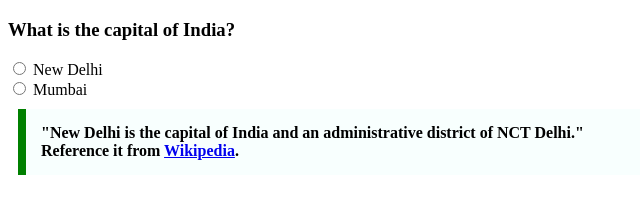
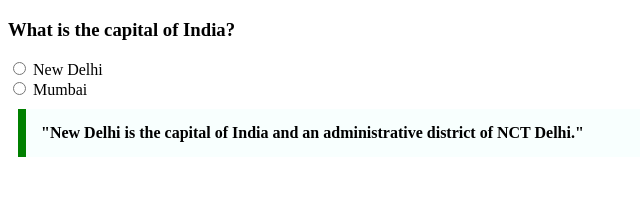
Before and after one commit to acciojob/trivia-Ashking12fbd, a website: page main.html in a window 1280 px wide. Shown: the whole page, without its empty margins (0-640 px from the left). Drawn offline with Linux system fonts and the light colour scheme.

Commit message:
created a submission

```diff
--- a/main.html
+++ b/main.html
@@ -23,9 +23,9 @@
     <label for="mumbai">Mumbai</label>
   </form>
 
-  <blockquote>
-    "New Delhi is the capital of India and an administrative district of NCT Delhi." Reference it from <a href="https://en.wikipedia.org/wiki/New_Delhi" target="_blank">Wikipedia</a>.
-  </blockquote>
+	<blockquote cite="https://en.wikipedia.org/wiki/New_Delhi">
+		"New Delhi is the capital of India and an administrative district of NCT Delhi."
+	</blockquote>
 
 </body>
 </html>
```
